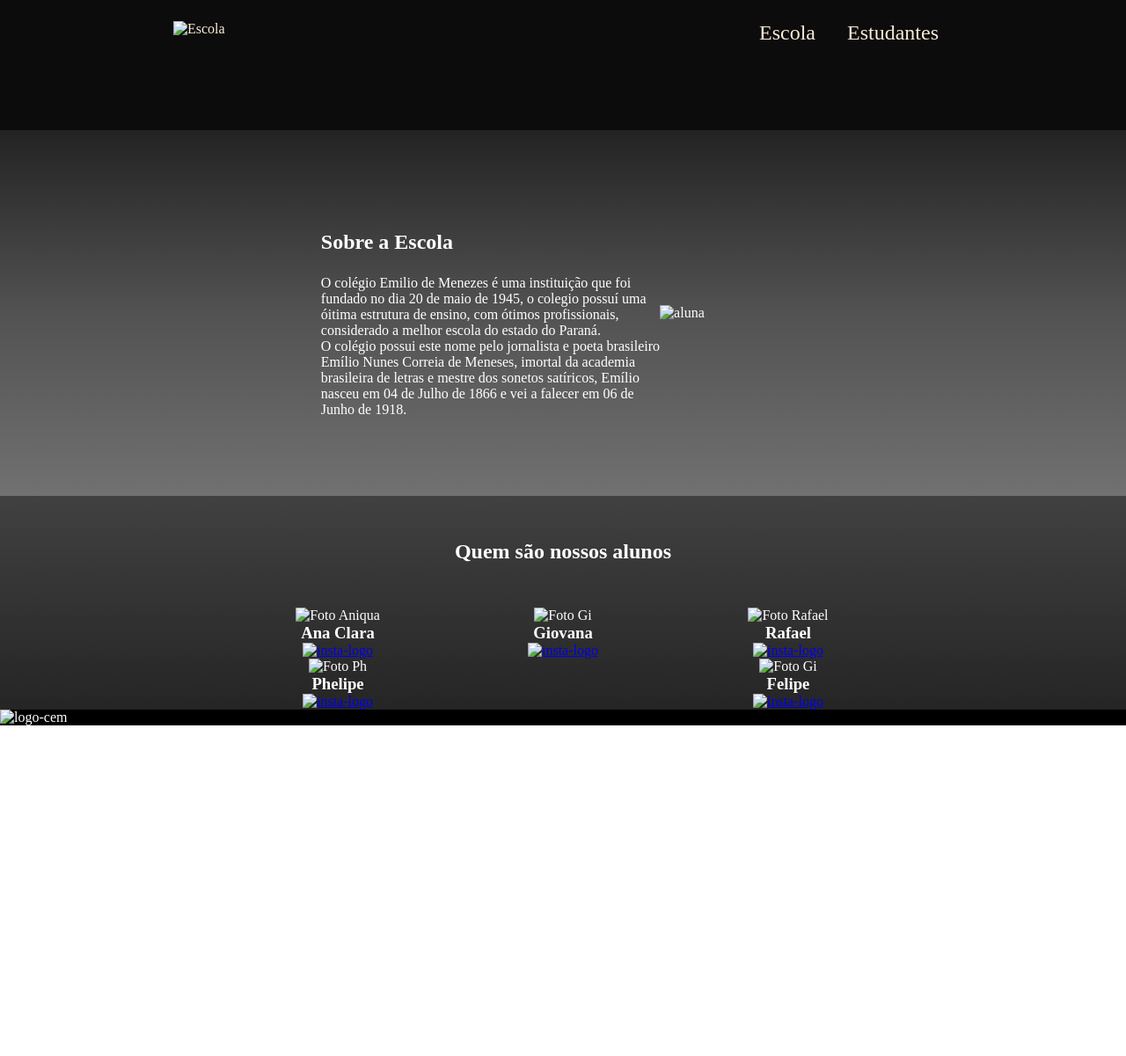
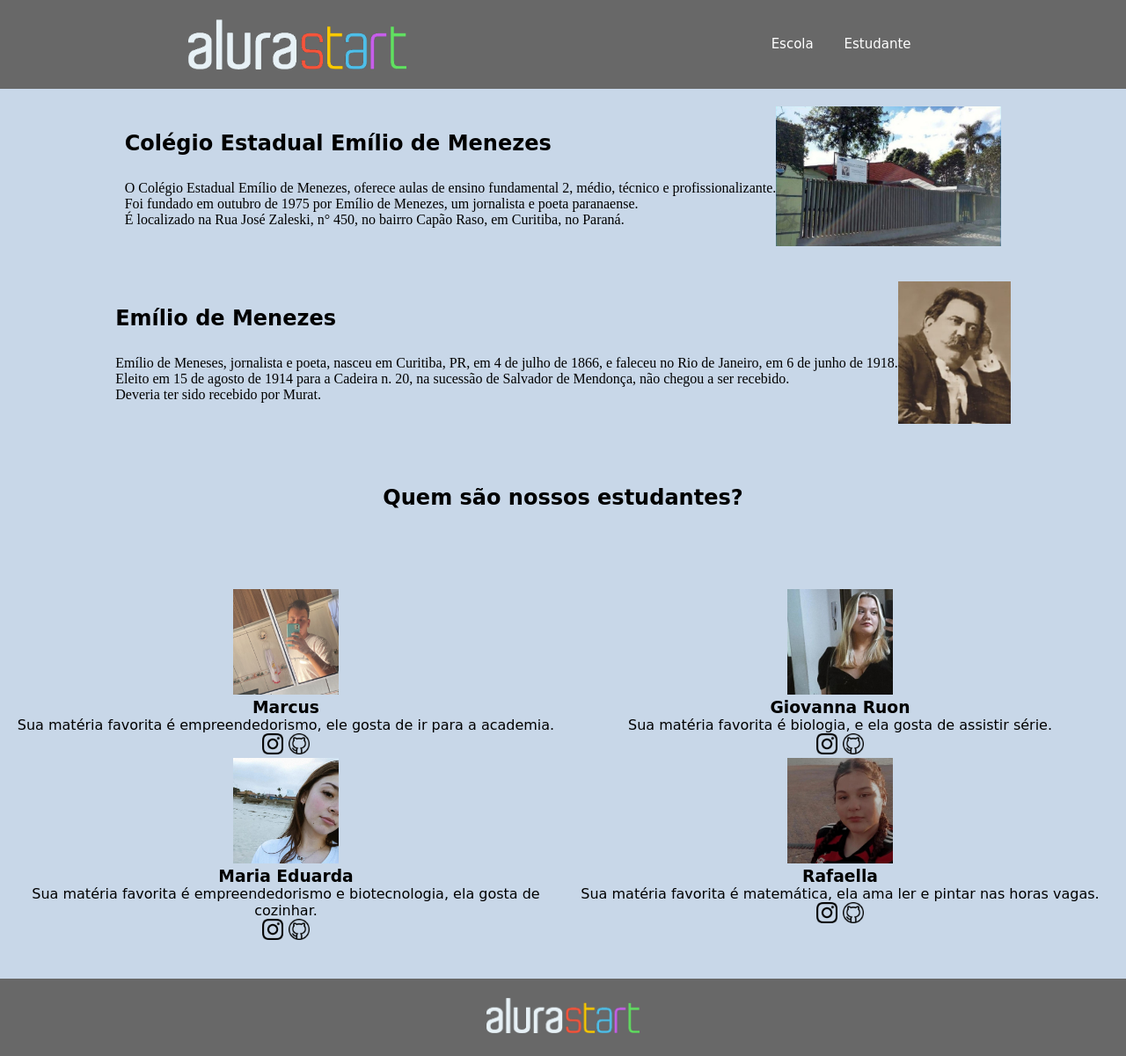
Before and after one commit to marcustoga123/site.com, a plain HTML site: page index.html in a window 1280 px wide. Shown: the whole page at 88% size. Before the commit the page ends 825 px from the top, so only its background shows below. Drawn offline with Linux system fonts and the light colour scheme; a web font is replaced by a local one.

Commit message:
Add files via upload

```diff
--- a/index.html
+++ b/index.html
@@ -1,84 +1,84 @@
 <!DOCTYPE html>
+
 <html lang="en">
 
 <head>
     <meta charset="UTF-8">
+    <meta http-equiv="X-UA-Compatible" content="IE-edge">
     <meta name="viewport" content="width=device-width, initial-scale=1.0">
     <title>Document</title>
     <link rel="stylesheet" href="style.css">
+    <link rel="preconnect" href="https://fonts.googleapis.com">
+    <link rel="preconnect" href="https://fonts.gstatic.com" crossorigin>
+    <link href="https://fonts.googleapis.com/css2?family=Caprasimo&family=Shrikhand&display=swap" rel="stylesheet">
+
 </head>
 
 <body>
-    <header class="cabeçalho">
+    <header class="cabecalho">
+        <img class="cabecalho-imagem" src="alurastart logo.png" alt="logo da alura start">
+        <div class="cabecalho-lista-item">
+           <li class="cabecalho-lista-item"><a href="#escola">Escola</a></li>
+           <li class="cabecalho-lista-item"><a href="#estudantes">Estudante</a></li>
+        </div>
+    </header>
+   <section id="escola">
+    <div>
+        <h2 class="escola-titulo">Colégio Estadual Emílio de Menezes</h2>
+        <p class="escola-texto-um">O Colégio Estadual Emílio de Menezes, oferece aulas de ensino fundamental 2, médio, técnico e profissionalizante. </p>
+        <p class="fundacao">Foi fundado em outubro de 1975 por Emílio de Menezes, um jornalista e poeta paranaense.</p>
+        <p class="escola-texto-dois">É localizado na Rua José Zaleski, n° 450, no bairro Capão Raso, em Curitiba, no Paraná.</p>
+    </div>
+    <img class="escola-imagem" src="fotocolégio.jpeg" alt="Foto do colégio">
+   </section>
+   <section class="emilio-de-menezes">
+    <div>
+        <h2 class="emiliotitulo">Emílio de Menezes</h2>
+        <p class="emiliotexto">Emílio de Meneses, jornalista e poeta, nasceu em Curitiba, PR, em 4 de julho de 1866, e faleceu no Rio de Janeiro, em 6 de junho de 1918. </p>
+        <p class="textopt2">Eleito em 15 de agosto de 1914 para a Cadeira n. 20, na sucessão de Salvador de Mendonça, não chegou a ser recebido.
+        <p class="textopt3">Deveria ter sido recebido por Murat.</p>
+    </p>
+    </div>
+    <img class="imagem-emilio" src="th.jpeg" alt="Foto do fundador">
+   </section>
+   <section id="estudantes">
+        <h2 class="estudante-título">Quem são nossos estudantes?</h2>
 
-        <img class="cabeçalho-imagem" height="100" src="CEM.png" alt="Escola">
-        <ul class="cabeçalho-lista">
-            <li  class="cabeçalho-lista-item">Escola</li>
-
-            <li class="cabeçalho-lista-item">Estudantes</li>
-        </ul>
-</header>
-    <section class="escola">
-        <div class="escola-div-conteudo">
-                <h2 class="escola-titulo">Sobre a Escola</h2>
-                <p class="escola-texto-um">O colégio Emilio de Menezes é uma instituição que foi fundado no dia 20 de maio de 1945, o colegio possuí uma óitima estrutura de ensino, com ótimos profissionais, considerado a melhor escola do estado do Paraná.</p>
-                <p class="escola-texto-dois">O colégio possui este nome pelo jornalista e poeta brasileiro  Emílio Nunes Correia de Meneses, imortal da academia brasileira de letras e mestre dos sonetos satíricos, Emílio nasceu em 04 de Julho de 1866 e vei a falecer em 06 de Junho de 1918.</p>
-            </div>
-
-                <img class="escola-imagem" src="Thesis-pana.png" alt="aluna">
-        </div>
-    </section>
-    <section class="estudantes">
-        <h2 class="estudantes-titulo">Quem são nossos alunos</h2>
- <div class="estudantes-todos">
-    <span></span>
-    <div class="estudantes-div">
-        <img class="estudantes-imagem" src="Ana.jpeg" alt="Foto Aniqua">
-        <h3 class="estudantes-nome">Ana Clara</h3>
-        <a href="https://www.instagram.com/anaclara_koppen635/#"><img class="estudantes-icone" src="instagram.png" alt="insta-logo"></a>
-       </div>
-
-
-    <div class="estudantes-div">
-        <img class="estudantes-imagem" src="Giovana.jpeg" alt="Foto Gi">
-        <h3 class="estudantes-nome">Giovana</h3>
-       <a href="https://www.instagram.com/giovanna._fr/#"><img class="estudantes-icone" src="instagram.png" alt="insta-logo"></a>
+        <div class="estudante-todos">
+    <div class="estudante-div-marcus">
+        <img class="estudante-imagem" src="fotomarcus.jpeg" alt="Foto do aluno Marcus">
+        <h3 class="estudante-nome">Marcus</h3>
+        <p class="textorafa">Sua matéria favorita é empreendedorismo, ele gosta de ir para a academia.</p>
+        <a href=""><img class="estudante-icone" src="instagram.png" alt="Logo do instagram"></a>
+        <a href="https://github.com/"><img class="estudante-icone" src="github.png" alt="Logo do github"></a>
     </div>
-
-
-    <div class="estudantes-div">
-        <img class="estudantes-imagem" src="Rafael.jpeg" alt="Foto Rafael">
-        <h3 class="estudantes-nome">Rafael</h3>
-        <a href="https://www.instagram.com/rafa_cass0106/#"><img class="estudantes-icone" src="instagram.png" alt="insta-logo"></a>
+    <div class="estudante-div-giovanna">
+        <img class="estudante-imagem" src="fotogii.png" alt="Foto da aluna Giovanna Ruon">
+        <h3 class="estudante-nome">Giovanna Ruon</h3>
+        <p class="textogii">Sua matéria favorita é biologia, e ela gosta de assistir série.</p>
+        <a href="https://www.instagram.com/giovannaruon/"><img class="estudante-icone" src="instagram.png" alt="Logo do instagram"></a>
+        <a href="https://github.com/giruon"><img class="estudante-icone" src="github.png" alt="Logo do github"></a>
     </div>
-
-    <span></span>
-    <span></span>
-       <div class="estudantes-div">
-        <img class="estudantes-imagem" src="Phelipe.jpeg" alt="Foto Ph">
-        <h3 class="estudantes-nome">Phelipe</h3>
-       <a href="https://www.instagram.com/_phzin_tnx/#"><img class="estudantes-icone" src="instagram.png" alt="insta-logo"></a>
-       </div>
-
-
-    <span></span>
-      <div class="estudantes-div">
-            <img class="estudantes-imagem" src="Felipe.jpeg" alt="Foto Gi">
-            <h3 class="estudantes-nome">Felipe</h3>
-           <a href="https://www.instagram.com/flp_moraess/#"><img class="estudantes-icone" src="instagram.png" alt="insta-logo"></a>
-
-      </div>
-
-
+    <div class="estudante-div-duda">
+        <img class="estudante-imagem" src="fotoduda.jpeg" alt="Foto da aluna Maria Eduarda">
+        <h3 class="estudante-nome">Maria Eduarda</h3>
+        <p class="textoduda">Sua matéria favorita é empreendedorismo e biotecnologia, ela gosta de cozinhar.</p>
+        <a href="https://www.instagram.com/duda.campos._/"><img class="estudante-icone" src="instagram.png" alt="Logo do instagram"></a>
+        <img class="estudante-icone" src="github.png" alt="Logo do github">
     </div>
-  </div>
-    </section>
-
-    <footer class="rodape">
-        <img class="rodape-imagem" src="CEM.png" alt="logo-cem">
-
-    </footer>
-
+    <div class="estudante-div-rafa">
+        <img class="estudante-imagem" src="fotorafa.jpeg" alt="Foto da aluna Rafaella">
+        <h3 class="estudante-nome">Rafaella</h3>
+        <p class="textorafa">Sua matéria favorita é matemática, ela ama ler e pintar nas horas vagas.</p>
+        <a href="https://www.instagram.com/rafszis/"><img class="estudante-icone" src="instagram.png" alt="Logo do instagram"></a>
+        <a href="https://github.com/rafszisc"><img class="estudante-icone" src="github.png" alt="Logo do github"></a>
+    </div>
+</div>
+   </section>
+   <footer class="rodapé">
+       <img class="rodapé-imagem" src="alurastart logo.png" alt="Logo da Alura Start">
+   </footer>
 
 </body>
+
 </html>
--- a/style.css
+++ b/style.css
@@ -3,79 +3,113 @@
     padding: 0;
 }
 
-.cabeçalho {
-    background-color: rgb(12, 12, 12);
-    color: antiquewhite;
+.cabecalho{
+    background-color: #686868;
+    color: aliceblue;
     display: flex;
-    justify-content: space-around;
-    padding: 24px 0;
+    justify-content:space-around;
+    align-items: center;
+    padding: 22px 22px;
+    z-index: 1;
+}
 
-}
-.cabeçalho-imagem{
+.cabecalho-imagem{
     width: 20%;
 }
 
-.cabeçalho-lista-item{
+.cabecalho-lista-item{
     display: inline-block;
-    margin: 0 16px;
-    font-size: 24px;
+    align-content: flex-end;
+    margin: 0 15px;
+    font-size: 15px;
+    font-family: 'Caprasimo', cursive;
 
 }
 
-.escola-imagem{
-    width: 15%;
-
+.cabecalho-lista-item a{
+    text-decoration: none;
+    color: white;
 }
 
-.escola{
-    background-image: linear-gradient(#232323,#525252,#717171);
-    color: white;
+.escola-imagem{
+    width: 20%;
+}
+
+#escola{
+    background-color: #C8D7E8;
+    color: black;
     display: flex;
-    justify-content: center;
-    align-items: center;
-    padding: 7%;
+    justify-content:center;
+    align-items: flex;
+    padding: 20px 0;
 }
 
 .escola-div-conteudo{
-    width: 35%;
+    width: 30%;
 }
 
 .escola-titulo{
-    padding: 24px 0;
+    padding: 28px 0;
+    font-family: 'Caprasimo', cursive;
 }
 
-.estudantes-imagem{
-    width: 170px;
+.emilio-de-menezes{
+    background-color: #C8D7E8;
+    color: black;
+    display: flex;
+    justify-content: center;
+    align-items: flex;
+    padding: 20px 0;
 }
 
-.estudantes-icone{
-    width: 20px;
+.emiliotitulo{
+    padding: 28px 0;
+    font-family: 'Caprasimo', cursive;
 }
 
-.estudantes-div{
+.emilio-de-menezes-div-conteudo{
+    width: 30%;
+}
+
+.imagem-emilio{
+    width: 10%;
+}
+
+.estudante-imagem{
+    width: 120px;
+}
+
+.estudante-icone{
+    width: 24px;
+}
+
+#estudantes{
     text-align: center;
 }
 
-.estudantes-titulo{
+.estudante-título{
+    padding: 50px 0;
+    font-family: 'Caprasimo', cursive;
     text-align: center;
-    padding: 50px 0;
+    background-color: #C8D7E8;
+    color: black;
 }
 
-.estudantes-todos{
+.estudante-todos{
     display: grid;
-    grid-template-columns: 20% 20% 20% 20% 20%;
-
+    grid-template-columns: 50% 50%;
+    font-family: 'Caprasimo', cursive;
+    padding: 40px 10px;
+    background-color: #C8D7E8;
+    color: black;
 }
 
-.rodape{
-    background-color: #000000;
+.rodapé{
+    background-color:#686868;
+    text-align: center;
+    padding: 22px 22px;
 }
 
-.rodape-imagem{
-    height: 60px;
+.rodapé-imagem{
+    height: 40px;
 }
-
-body{
-    background-image: linear-gradient(#717171,#525252,#232323);
-    color: #fff;
-}
```
Also changed, not shown: alurastart logo.png (added), fotocolégio.jpeg (added), fotoduda.jpeg (added), fotogii.png (added), fotomarcus.jpeg (added), fotorafa.jpeg (added), github.png (added), instagram.png (added), th.jpeg (added).
